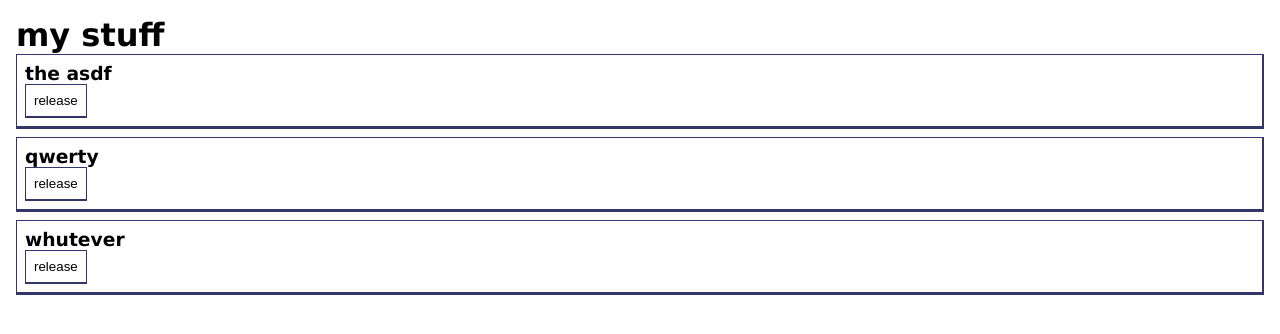
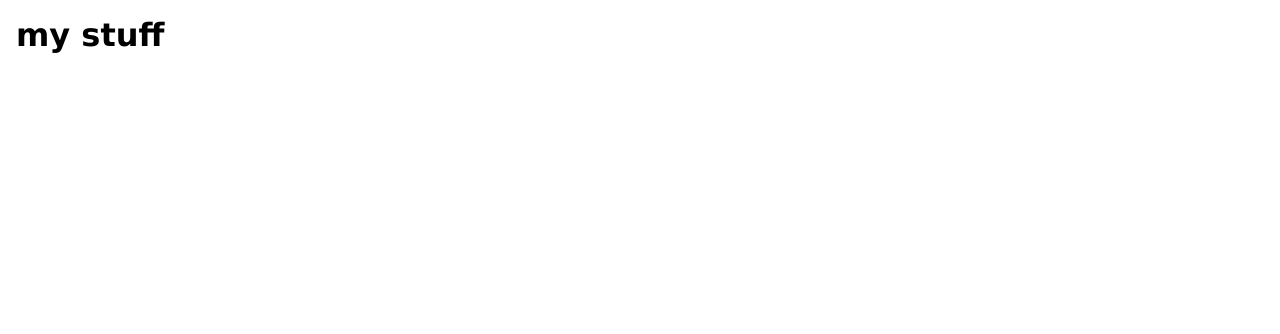
Before and after one commit to irwanphan/my-stash, a React (Create React App) app: page / in a window 1280 px wide. Shown: the top 334 px of the page. Built offline with nearby package versions, Linux system fonts and the light colour scheme.

Commit message:
added react router to app.js

```diff
--- a/src/App.js
+++ b/src/App.js
@@ -1,11 +1,19 @@
-import Item from "./components/Item"
+import { Route } from "react-router-dom";
+
+import AllTrades from "./pages/AllTrades";
+import Favorites from "./pages/Favorites";
+import NewTrade from "./pages/NewTrade";
+
+import Item from "./components/Item";
 
 function App() {
   return <div>
     <h1>my stuff</h1>
-    <Item title="the asdf" />
+    {/* <Item title="the asdf" />
     <Item title="qwerty"/>
-    <Item title="whutever"/>
+    <Item title="whutever"/> */}
+
+    <Route path=""></Route>
   </div>;
 }
 
--- a/src/index.js
+++ b/src/index.js
@@ -1,6 +1,13 @@
 import React from 'react';
 import ReactDOM from 'react-dom';
+import { BrowserRouter } from 'react-router-dom';
+
 import './index.sass';
 import App from './App';
 
-ReactDOM.render(<App />, document.getElementById('root'));
+ReactDOM.render(
+    <BrowserRouter>
+        <App />
+    </BrowserRouter>,
+    document.getElementById('root')
+);
--- /dev/null
+++ b/src/pages/AllTrades.js
@@ -0,0 +1,5 @@
+function AllTrades() {
+    return <div>All trades page</div>
+}
+
+export default AllTrades;
--- /dev/null
+++ b/src/pages/Favorites.js
@@ -0,0 +1,5 @@
+function Favorites() {
+    return <div>All favorites</div>
+}
+
+export default Favorites;
--- /dev/null
+++ b/src/pages/NewTrade.js
@@ -0,0 +1,5 @@
+function NewTrade() {
+    return <div>New trade page</div>
+}
+
+export default NewTrade;
```
